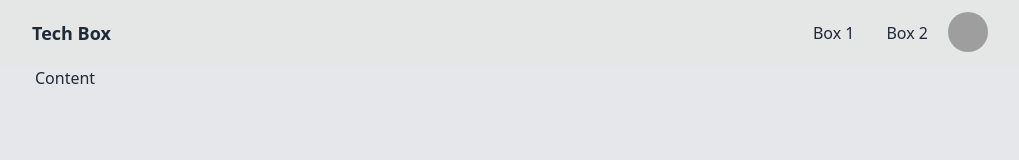
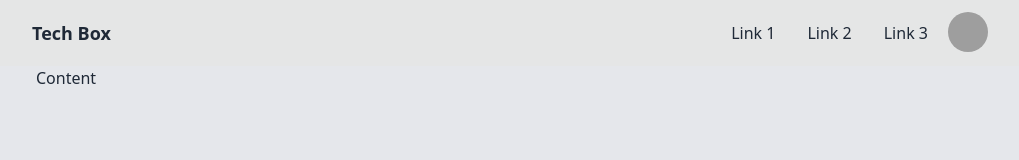
Before and after one commit to techmanifestsa/vue-vite-daisy-ui, a Vue app: page / in a window 1280 px wide. Shown: the top 160 px of the page, without its empty margins (128-1147 px from the left). Built offline with nearby package versions, Linux system fonts and the light colour scheme; grey boxes are pictures that could not be loaded.

Commit message:
updated css and links
Signed-off-by: Wonderboy Mthiyane <codelad1@gmail.com>

```diff
--- a/src/assets/css/mediaquery.css
+++ b/src/assets/css/mediaquery.css
@@ -5,8 +5,8 @@
 }
 
 @media screen and (max-width: 640px) {
-.wrapper .content{
-	margin-left: 25px;
+	.wrapper .content{
+	margin-left: 24px;
 }
 }
 
@@ -15,7 +15,7 @@
     width: 100%;
   }
 	.wrapper .content{
-	margin-left: 25px;
+	margin-left: 24px;
 }
 }
 
@@ -23,14 +23,18 @@
   .wrapper {
     width: 720px;
   }
-		.wrapper .content{
-	margin-left: 3px;
-}
+
+  .wrapper .content{
+  margin-left: 15px;
+  }
 }
 
 @media (min-width: 1024px) {
   .wrapper {
     width: 720px;
+  }
+    .wrapper .content{
+  margin-left: 4px;
   }
 }
 
--- a/src/components/DrawerPage.vue
+++ b/src/components/DrawerPage.vue
@@ -26,8 +26,9 @@
           <div class="flex-none hidden lg:block">
             <ul class="menu menu-horizontal">
               <!-- Navbar menu content here -->
-              <li><a>Box 1</a></li>
-              <li><a>Box 2</a></li>
+              <li v-for="(link, index) in links" :key="index">
+                <a :href="link.url">{{ link.name }}</a>
+              </li>
             </ul>
           </div>
           <div class="dropdown dropdown-end">
@@ -63,15 +64,26 @@
       <label for="my-drawer-3" class="drawer-overlay"></label>
       <ul class="menu p-4 w-80 bg-base-100">
         <!-- Sidebar content here -->
-        <li><a>Box 1</a></li>
-        <li><a>Box 2</a></li>
+        <li v-for="(link, index) in links" :key="index">
+          <a :href="link.url">{{ link.name }}</a>
+        </li>
       </ul>
     </div>
   </div>
 </template>
 
 <script>
-export default {};
+export default {
+  data() {
+    return {
+      links: [
+        { name: "Link 1", url: "/" },
+        { name: "Link 2", url: "/" },
+        { name: "Link 3", url: "/" },
+      ],
+    };
+  },
+};
 </script>
 
 <style scoped></style>
```
